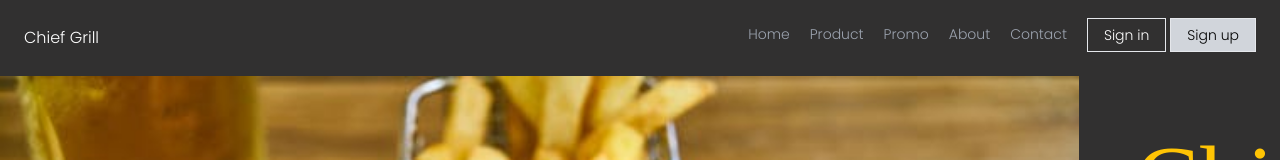
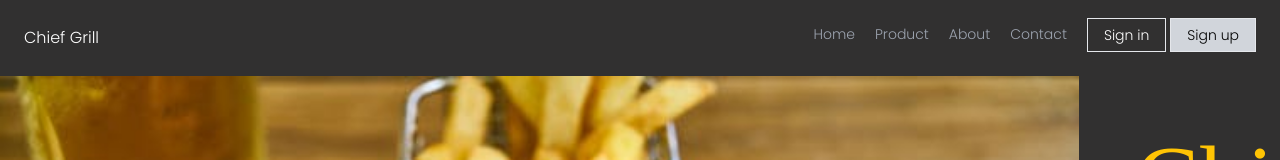
Before and after one commit to HasnainAli313/Chief-Grill, a React (Vite) app: page / in a window 1280 px wide. Shown: the top 160 px of the page. Built offline with nearby package versions, Linux system fonts and the light colour scheme; a web font is replaced by a local one.

Commit message:
remove promo navlink

```diff
--- a/src/components/Navbar.jsx
+++ b/src/components/Navbar.jsx
@@ -24,9 +24,6 @@ function Navbar() {
       <a className="text-sm text-gray-400 hover:text-gray-300 " href="#product">
          Product
       </a>
-      <a href="" className="text-sm text-gray-400 hover:text-gray-300">
-          Promo
-      </a>
         <Link to="/about" className="text-sm text-gray-400 hover:text-gray-300">
           About
         </Link>
```
Also changed, not shown: src/components/Statistics.jsx (+8 -4 lines).
